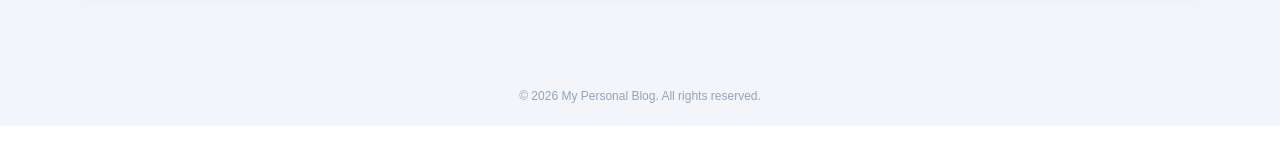
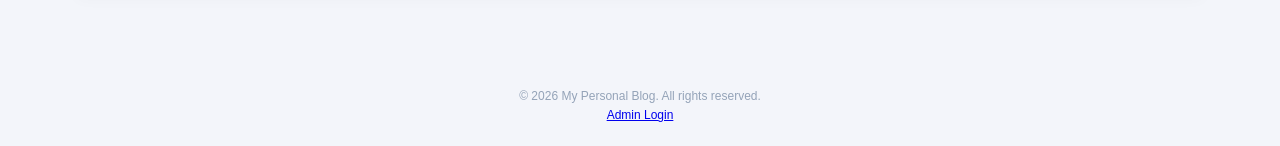
Before and after one commit to ugochi74/personal-blog, a Flask app: page /admin/dashboard in a window 1280 px wide. Shown: the part 1771-1917 px from the top of the page. Before the commit the page ends 1874 px from the top, so only its background shows below. Run offline with Flask 3, Linux system fonts and the light colour scheme; the visitor is signed in with stand-in values (Sample User, id 1); parts of the project's set-up code (start-up, migrations or seed data) failed here and were passed over.

Commit message:
Add admin login link to site footer

```diff
--- a/templates/base.html
+++ b/templates/base.html
@@ -22,6 +22,7 @@
 
     <footer>
         <p>&copy; 2026 My Personal Blog. All rights reserved.</p>
+        <a class="admin-login-link" href="{{ url_for('login') }}">Admin Login</a>
     </footer>
 
 </body>
```
